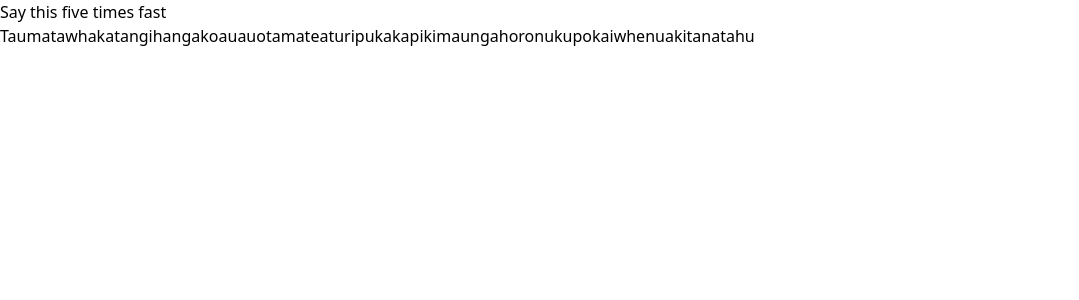
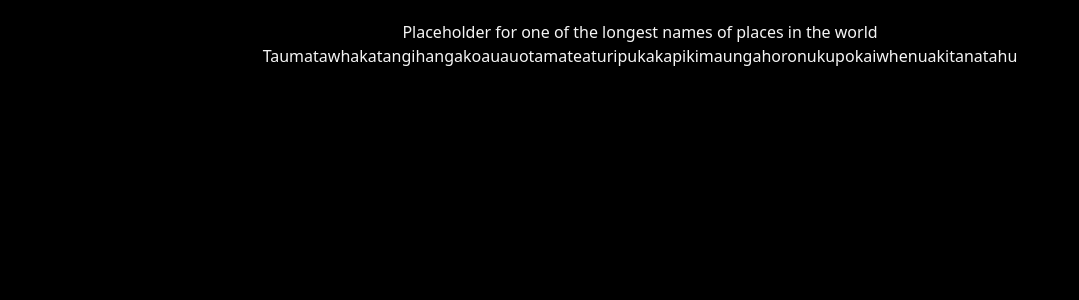
Before and after one commit to TokiLoshi/island-hopper, a Next.js app: page /longestPlace in a window 1280 px wide. Shown: the top 300 px of the page, without its empty margins (0-1079 px from the left). Built offline with nearby package versions, Linux system fonts and the light colour scheme.

Commit message:
fixing background and flashing screen

```diff
--- a/app/farallon/page.jsx
+++ b/app/farallon/page.jsx
@@ -1,3 +1,7 @@
 export default function Farralon() {
-  return <h2>Farallon to go here</h2>
+  return (
+    <div style={{ textAlign: 'center', marginTop: '20px' }}>
+      <h2 style={{ color: 'white' }}>Farallon Island Placeholder</h2>
+    </div>
+  )
 }
--- a/app/gallapagos/page.jsx
+++ b/app/gallapagos/page.jsx
@@ -1,3 +1,7 @@
 export default function Gallapagos() {
-  return <h2>Gallapagos to go here</h2>
+  return (
+    <div style={{ textAlign: 'center', marginTop: '20px' }}>
+      <h2 style={{ color: 'whitesmoke' }}>Gallapagos Island placeholder</h2>
+    </div>
+  )
 }
--- a/app/global.css
+++ b/app/global.css
@@ -15,5 +15,6 @@
     margin: 0;
     padding: 0;
     overflow: hidden;
+    background-color: #000000;
   }
 }
--- a/app/komodo/page.jsx
+++ b/app/komodo/page.jsx
@@ -1,3 +1,7 @@
 export default function Komodo() {
-  return <h2>Komodo to go here</h2>
+  return (
+    <div style={{ textAlign: 'center', marginTop: '20px' }}>
+      <h2 style={{ color: 'whitesmoke' }}>Komodo Island Placeholder</h2>
+    </div>
+  )
 }
--- a/app/longestPlace/page.jsx
+++ b/app/longestPlace/page.jsx
@@ -1,9 +1,11 @@
 export default function LongestPlace() {
   return (
     <>
-      <div>
-        <h2>Say this five times fast</h2>
-        <p>Taumata­whakatangihanga­koauau­o­tamatea­turi­pukaka­piki­maunga­horo­nuku­pokai­whenua­ki­tana­tahu</p>
+      <div style={{ textAlign: 'center', marginTop: '20px' }}>
+        <h2 style={{ color: 'whitesmoke' }}>Placeholder for one of the longest names of places in the world</h2>
+        <p style={{ color: 'whitesmoke' }}>
+          Taumata­whakatangihanga­koauau­o­tamatea­turi­pukaka­piki­maunga­horo­nuku­pokai­whenua­ki­tana­tahu
+        </p>
       </div>
     </>
   )
--- a/app/madagascar/page.jsx
+++ b/app/madagascar/page.jsx
@@ -1,3 +1,7 @@
 export default function Madagascar() {
-  return <h2>Madagascar to go here</h2>
+  return (
+    <div style={{ textAlign: 'center', marginTop: '20px' }}>
+      <h2 style={{ color: 'whitesmoke' }}>Placeholder for Madagascar</h2>
+    </div>
+  )
 }
--- a/app/tuvalu/page.jsx
+++ b/app/tuvalu/page.jsx
@@ -1,3 +1,7 @@
 export default function Tuvalu() {
-  ;<h2>Tuvalu to go here</h2>
+  return (
+    <div style={{ textAlign: 'center', marginTop: '20px' }}>
+      <h2 style={{ color: 'whitesmoke' }}>Placeholder for Tuvalu</h2>
+    </div>
+  )
 }
--- a/src/components/dom/Layout.jsx
+++ b/src/components/dom/Layout.jsx
@@ -16,6 +16,7 @@ const Layout = ({ children }) => {
         height: '100%',
         overflow: 'auto',
         touchAction: 'auto',
+        backgroundColor: '#000000',
       }}
     >
       {children}
```
